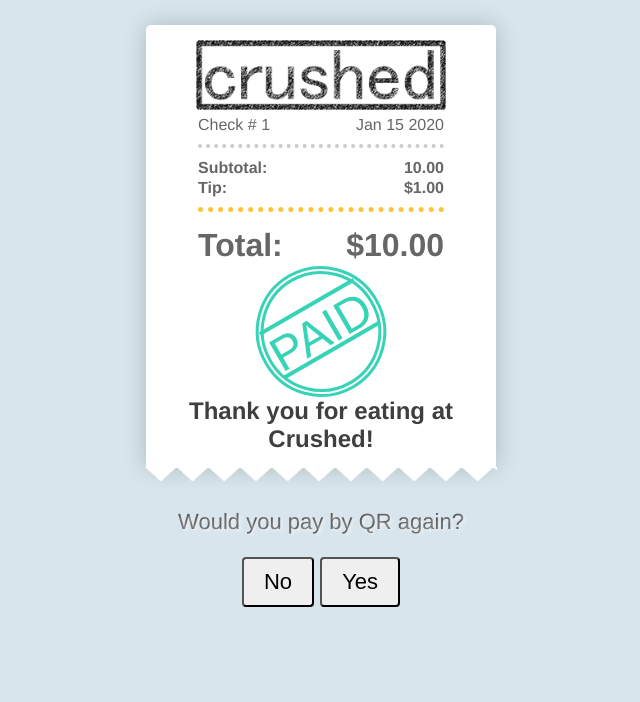
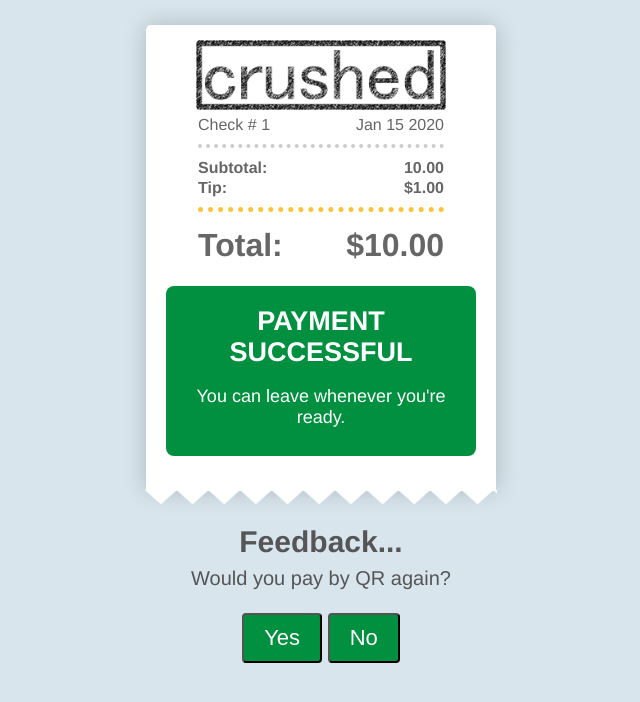
Before and after one commit to Perryo/QR, a Django app: page /order/1 in a window 1280 px wide. Shown: the top 702 px of the page, without its empty margins (319-959 px from the left). Run offline with Django 3.2, Linux system fonts and the light colour scheme; tables that the repository leaves empty hold one stand-in row (values such as "Sample post"); parts of the project's set-up code (start-up, migrations or seed data) failed here and were passed over.

Commit message:
Styled custom tip and paid pages

```diff
--- a/qr/static/assets-receipt/style.css
+++ b/qr/static/assets-receipt/style.css
@@ -244,9 +310,13 @@
         border-radius: 900px;
         transform: rotate(330deg);
         text-transform: uppercase;
-        margin: -15px 96px;
         padding: 30px 0;
         text-decoration: underline overline;
+        /*margin: -15px 96px; */
+        position: absolute;
+        top: 113px;
+        left:100px;
+        display:none;
     }
 
 
@@ -263,20 +333,26 @@
     margin:0 auto;
     text-align:center;
     font-weight:400;
-    font-size:22px;
-    background-color: #565656;
-    color: transparent;
-    text-shadow: 2px 2px 3px rgba(255,255,255,0.5);
-    -webkit-background-clip: text;
-    -moz-background-clip: text;
-    background-clip: text;
+    font-size:20px;
+    color:#555;
 }
+
+#survey h2{
+    margin:0;
+}
+#survey p{
+    padding: 8px 0 23px 0;
+    margin:0;
+}
+
 
 form#survey-form input[type=button]{
     font-size:22px;
     -webkit-border-radius:4px;
     -webkit-appearance: none;
     padding:10px 20px;
+    color:white;
+    background-color:#009040;
 
 }
 
@@ -312,10 +388,25 @@ form#survey-form input[type=button]{
     .paid #apply-pay-button,
     .paid .payment-buttons-container{display:none;}
 
-    #paid h2{
+
+
+    .confirmation-message{
+        padding:20px 25px 10px 25px;
+        margin:20px;
+        font-size: 18px;
+        background-color:#009040;
+        color:white;
+        border-radius: 8px;
+
+    }
+
+    .confirmation-message h3{
+        text-transform:uppercase;
         padding:0;
         margin:0;
+        font-size:1.5em;
     }
+
 
 
     .confirmation{
--- a/qr/templates/paid.html
+++ b/qr/templates/paid.html
@@ -51,17 +51,21 @@
 
         <div id="paid">
             <div id="stamp">Paid</div>
-            <h2>Thank you for eating at Crushed!</h2>
+            <div class="confirmation-message">
+                <h3>Payment Successful</h3>
+                <p>You can leave whenever you're ready.</p>
+            </div>
         </div>
 
 
     </div>
     <div class="jagged-paper"></div>
         <div id="survey" class="transition">
+            <h2>Feedback...</h2>
             <p>Would you pay by QR again?</p>
             <form id="survey-form">
+                <input type="button" onclick="sendSurvey('true')" value="Yes">
                 <input type="button" onclick="sendSurvey('false')" value="No">
-                <input type="button" onclick="sendSurvey('true')" value="Yes">
             </form>
         </div>
         <div id="survey-thanks" class="transition out">
```
Also changed, not shown: other parts of qr/static/assets-receipt/style.css (+68 -17 lines), qr/templates/order_template.html (+11 -16 lines).
